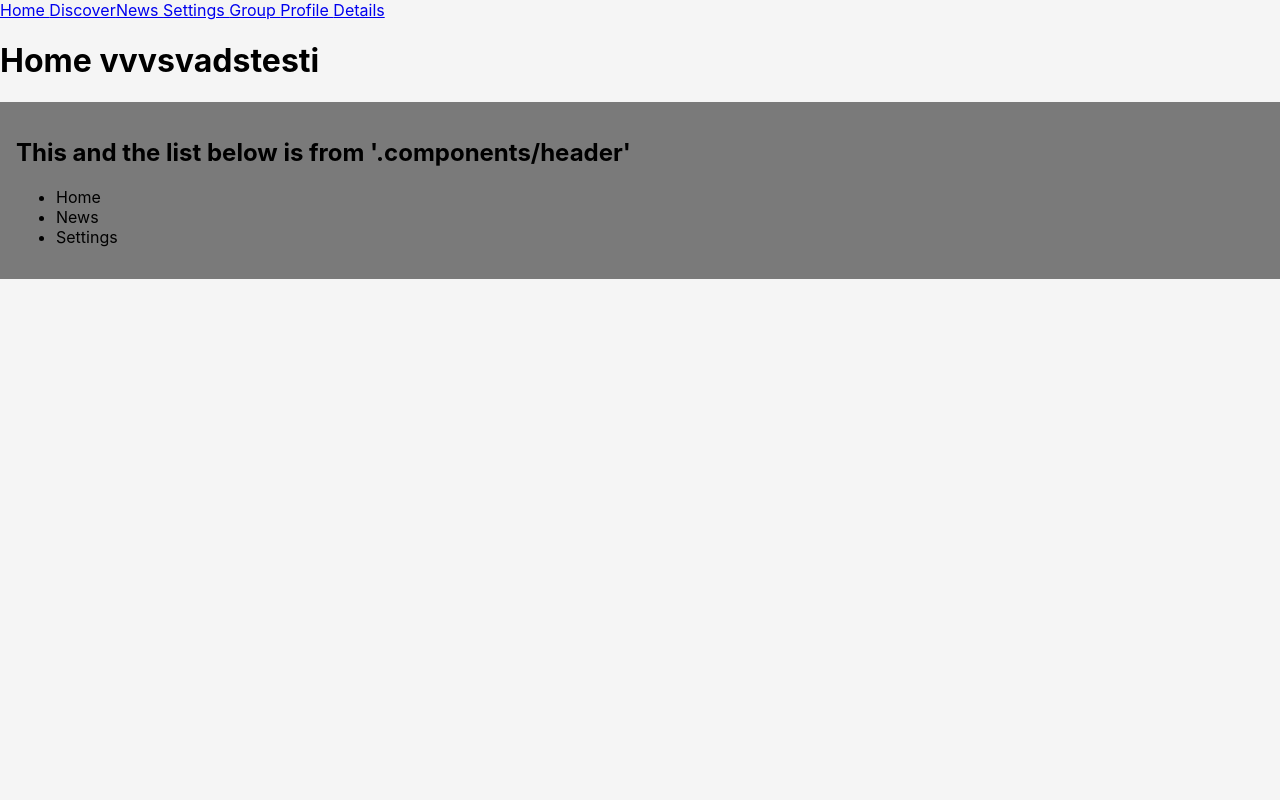
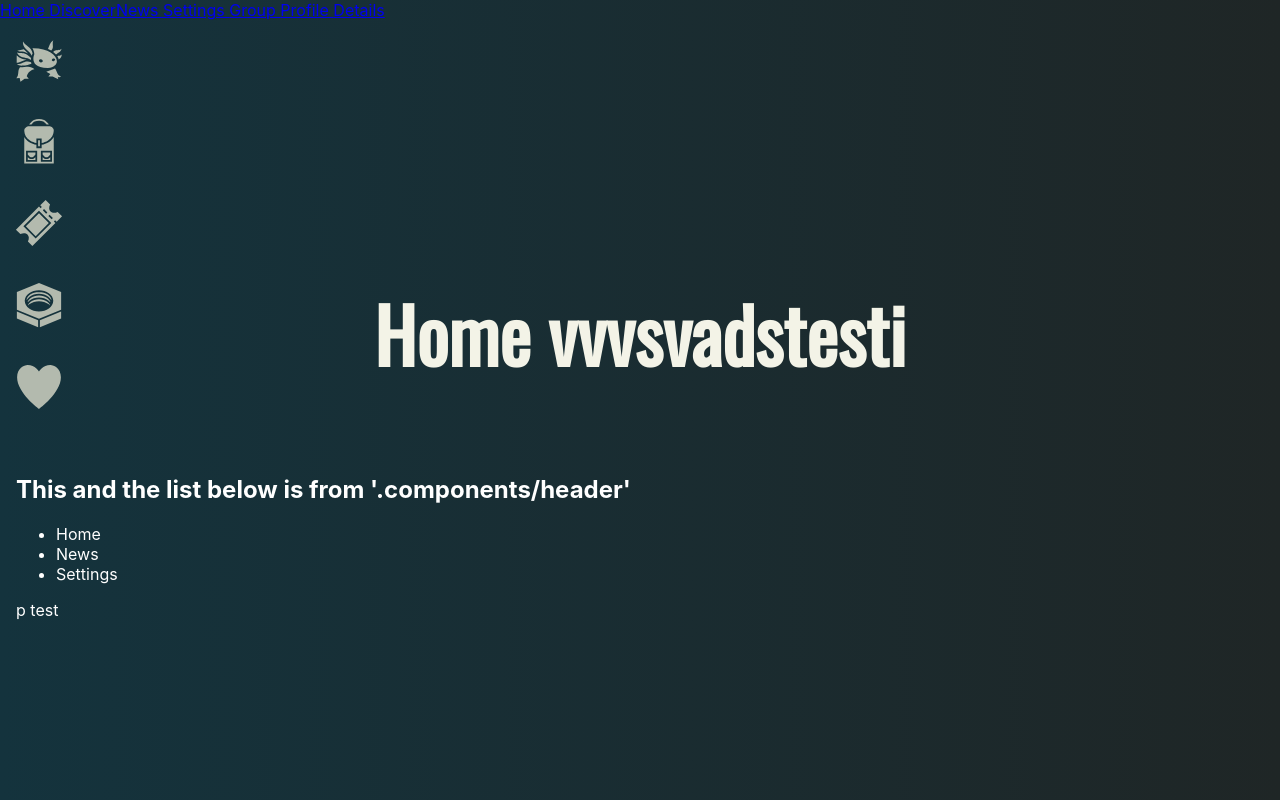
Before and after one commit to kismakk/MovieApp, a React (Create React App) app in the folder frontend/: page / in a window 1280 px wide. Built offline with nearby package versions, Linux system fonts and the light colour scheme.

Commit message:
Implement full navbar with functionality in NavBar component

```diff
--- a/frontend/package.json
+++ b/frontend/package.json
@@ -3,16 +3,21 @@
   "version": "0.1.0",
   "private": true,
   "dependencies": {
+    "@fontsource/montserrat": "^5.0.15",
+    "@fontsource/oswald": "^5.0.17",
     "@testing-library/jest-dom": "^5.17.0",
     "@testing-library/react": "^13.4.0",
     "@testing-library/user-event": "^13.5.0",
     "axios": "^1.6.2",
     "bootstrap": "^5.2.3",
+    "framer-motion": "^10.16.5",
     "react": "^18.2.0",
     "react-dom": "^18.2.0",
+    "react-icons": "^4.12.0",
     "react-router-dom": "^6.19.0",
     "react-scripts": "5.0.1",
     "styled-components": "^6.1.1",
+    "tailwindcss": "^3.3.5",
     "web-vitals": "^2.1.4"
   },
   "scripts": {
--- a/frontend/src/App.js
+++ b/frontend/src/App.js
@@ -1,4 +1,5 @@
 import './App.css';
+import 'tailwindcss/tailwind.css';
 import { BrowserRouter, Routes, Route, Link, useNavigate, useParams, Outlet } from 'react-router-dom';
 import Home from './pages/Home';
 import News from './pages/News';
--- a/frontend/src/components/header/index.js
+++ b/frontend/src/components/header/index.js
@@ -5,12 +5,13 @@ function Header() {
   return (
     <header style={headerStyles.header}>
       <nav>
-        <h1>This and the list below is from '.components/header'</h1>
+        <h2>This and the list below is from '.components/header'</h2>
         <ul>
           <li>Home</li>
           <li>News</li>
           <li>Settings</li>
         </ul>
+        <p>p test</p>
       </nav>
     </header>
   );
--- /dev/null
+++ b/frontend/src/components/styles/NavBar.js
@@ -0,0 +1,139 @@
+import { Link } from "react-router-dom";
+import { AnimatePresence, motion } from "framer-motion";
+import { useState } from "react";
+import styled from 'styled-components';
+import {
+    GiAxolotl,
+    GiLightBackpack,
+    GiTicket,
+    GiHexagonalNut,
+    GiHearts,
+} from "react-icons/gi";
+
+const IconSideNavContainer = styled.div`
+  background: linear-gradient(to right, #14333D, #1F2626);
+  color: #F3F3E7;
+  display: flex;
+`;
+
+const IconSideNavContent = styled.div`
+  width: 100%;
+  display: flex;
+  flex-direction: column;
+`;
+
+
+//Tutki
+const StyledSection = styled.div`
+  height: 400px;
+  margin: 4px;
+  border: 2px dashed #6B7280;
+  background-color: #1F2626;
+  border-radius: 8px;
+`;
+
+const IconSideNav = () => {
+    return (
+        <IconSideNavContainer>
+            <SideNav />
+            <IconSideNavContent>
+            </IconSideNavContent>
+        </IconSideNavContainer>
+    );
+};
+
+const SideNav = () => {
+    const [selected, setSelected] = useState(0);
+
+    return (
+        <StyledSideNav>
+            {/* Temp logo from https://logoipsum.com/ */}
+            <NavItem selected={selected === 0} id={0} setSelected={setSelected} to="/">
+                <GiAxolotl />
+            </NavItem>
+            <NavItem selected={selected === 1} id={1} setSelected={setSelected} to="/discover">
+                <GiLightBackpack />
+            </NavItem>
+            <NavItem selected={selected === 2} id={2} setSelected={setSelected} to="/news">
+                <GiTicket />
+            </NavItem>
+            <NavItem selected={selected === 3} id={3} setSelected={setSelected} to="/settings">
+                <GiHexagonalNut />
+            </NavItem>
+            <NavItem selected={selected === 4} id={4} setSelected={setSelected} to="/favourites">
+                <GiHearts />
+            </NavItem>
+        </StyledSideNav>
+    );
+};
+
+
+const StyledSideNav = styled.nav`
+  height: 200px;
+  width: fit-content;
+  background-color: #ffffff00;
+  padding: 4px;
+  display: flex;
+  flex-direction: column;
+  align-items: center;
+  gap: 2;
+`;
+
+const StyledLogo = styled.svg`
+  width: 100px;
+  height: 280px;
+  margin-bottom: 4px;
+`;
+
+//Sisältää sen violetin >:(
+
+const NavItem = ({ children, selected, id, setSelected, to }) => {
+    return (
+        <Link to={to}>
+            <StyledButton
+                onClick={() => setSelected(id)}
+                whileHover={{ scale: 1.25 }}
+                whileTap={{ scale: 0.95 }}
+            >
+                <StyledSpan>{children}</StyledSpan>
+                <AnimatePresence>
+                    {selected && (
+                        <StyledSpanBackground
+                            initial={{ scale: 0 }}
+                            animate={{ scale: 0.0 }}
+                            exit={{ scale: 0 }}
+                        />
+                    )}
+                </AnimatePresence>
+            </StyledButton>
+        </Link>
+    );
+};
+
+
+//Button size
+const StyledButton = styled(motion.button)`
+  padding: 10px;
+  font-size: 50px;
+  background-color: #1F262600;
+  color: #B3BAAE;
+  border: none;
+  cursor: pointer;
+  border-radius: 8px;
+`;
+
+const StyledSpan = styled.span`
+  display: block;
+  position: relative;
+  z-index: 10;
+`;
+
+const StyledSpanBackground = styled(motion.span)`
+  position: absolute;
+  inset: 0;
+  border-radius: 8px;
+  background-color: #6B46C1;
+  z-index: 0;
+`;
+
+export default IconSideNav;
--- a/frontend/src/components/styles/global.js
+++ b/frontend/src/components/styles/global.js
@@ -1,10 +1,30 @@
 import { createGlobalStyle } from 'styled-components';
+import '@fontsource/montserrat';
+import '@fontsource/oswald';
 
 const GlobalStyle = createGlobalStyle`
   body {
-    background: #f5f5f5;
-    /* Add other global styles here */
+    background: linear-gradient(to right, #14333D, #1F2626);
   }
+  h1 {
+    font-size: 75px;
+    font-family: Oswald;
+    text-align: center;
+    color:#F3F3E7;
+
+    h2 {
+      font-size: 32px;
+      text-align: center;
+      color:#F3F3E7;
+    }
+    p {
+      font-size: 25px;
+      text-align: center;
+      color:#F3F3E7;
+    }
+    a {
+      color: #CBCCAF;
+    }
 `;
 
 export default GlobalStyle;
--- a/frontend/src/components/styles/header.js
+++ b/frontend/src/components/styles/header.js
@@ -1,7 +1,6 @@
 const headerStyles = {
   header: {
-    backgroundColor: '#00000080',
-    color: '#000',
+    color: '#fff',
     padding: '1rem',
   },
 };
--- a/frontend/src/pages/Home.js
+++ b/frontend/src/pages/Home.js
@@ -1,12 +1,13 @@
 import React from 'react';
 import Header from '../components/header';
 import Global from '../components/global';
-
+import NavBar from '../components/styles/NavBar';
 
 function Home() {
   return (
     <div>
-      <Global /> {/* Käytä Global komponenttia, joka lisää globaalit tyylit */}
+      <NavBar />
+      <Global />
       <h1>Home vvvsvadstesti</h1>
       <Header />
     </div>
--- a/frontend/src/pages/News.js
+++ b/frontend/src/pages/News.js
@@ -1,9 +1,13 @@
 import React from 'react';
 import Header from '../components/header';
+import Global from '../components/global';
+import NavBar from '../components/styles/NavBar';
 
 function News() {
   return (
     <div>
+      <NavBar />
+      <Global />
       <h1>News from '.pages/news'</h1>
       <Header />
     </div>
```
Also changed, not shown: frontend/src/components/footer/index.js (deleted), frontend/src/components/styles/footer.js (deleted), 1 other file (tests, documents, lock files or other folders).
